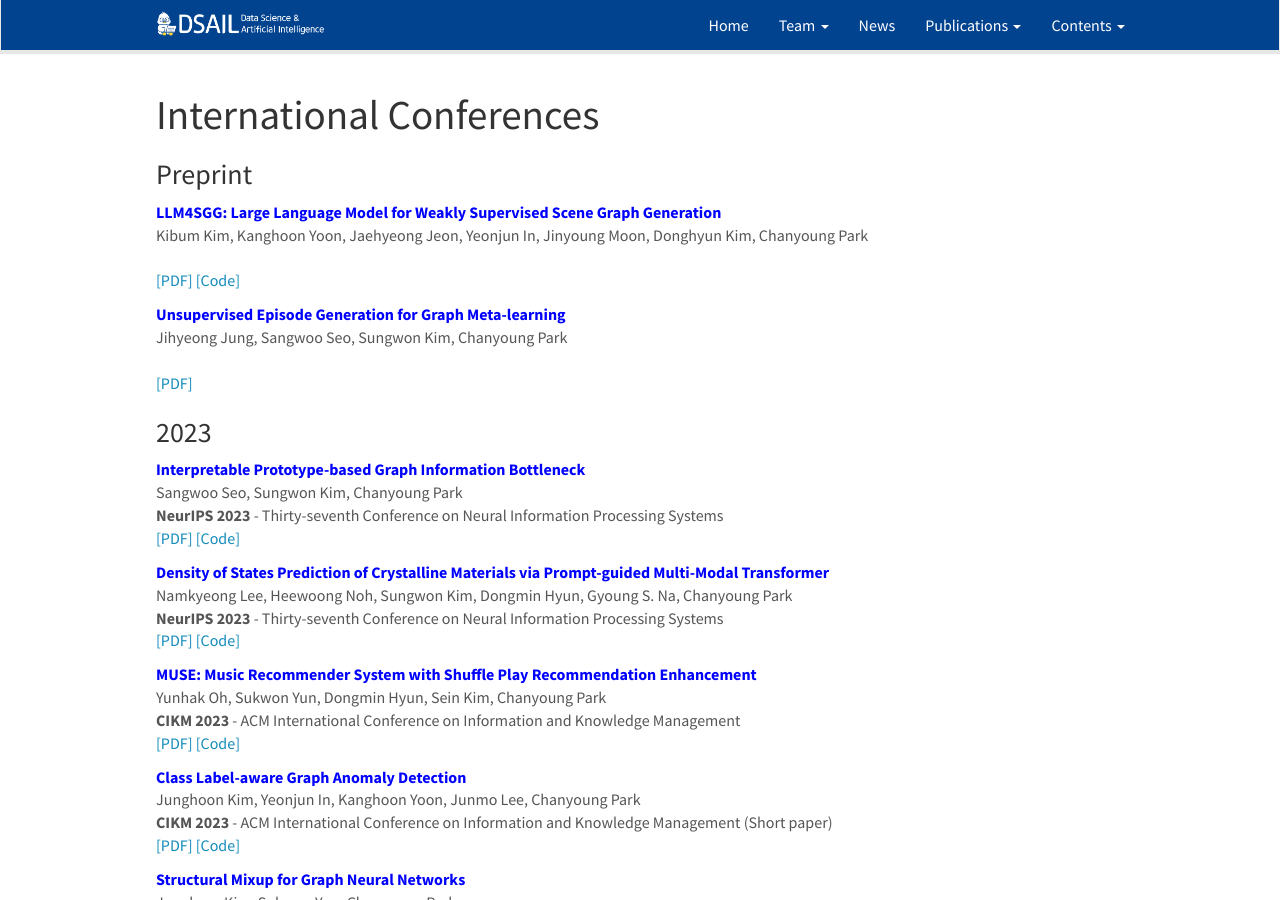
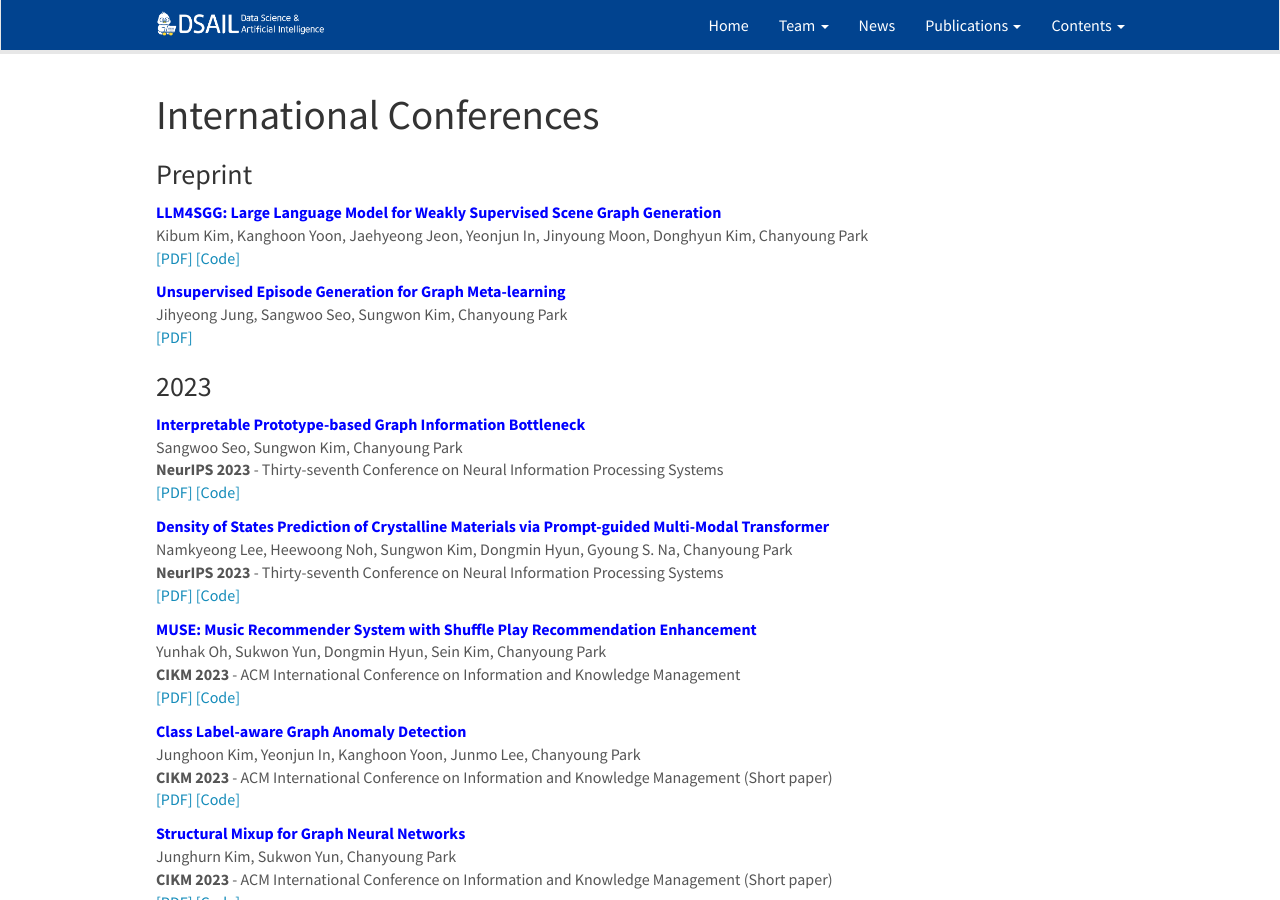
Before and after one commit to kaist-dsail/kaist-dsail.github.io, a Jekyll site: the page built from _pages/publications_conference.md, in a window 1280 px wide and 900 px high. Built offline with Jekyll 4.4.1, drawn with Linux system fonts in a browser that asks for light colours; nearby versions of some CDN libraries.

Commit message:
Update publications_conference.md

```diff
--- a/_pages/publications_conference.md
+++ b/_pages/publications_conference.md
@@ -67,7 +67,7 @@ permalink: /publications_conference/
   {% assign resource_links1 = resource_links1 | strip_newlines %}
   {% assign resource_links1 = resource_links1 | split: '  ' | join: ' ' %}
 
-  {% capture venue_and_links %}<font color="blue"><b>{{ publi.title }}</b></font>{{ publi.authors }}<br /><b>{{ publi.venue }}</b>  {{ publi.venue_full }}<br />{{ resource_links1 }}{% endcapture %}
+  {% capture venue_and_links %}<font color="blue"><b>{{ publi.title }}</b></font>{{ publi.authors }}<br />{{ resource_links1 }}{% endcapture %}
 
   {{ venue_and_links }}<br />
 {% endfor %}
```
